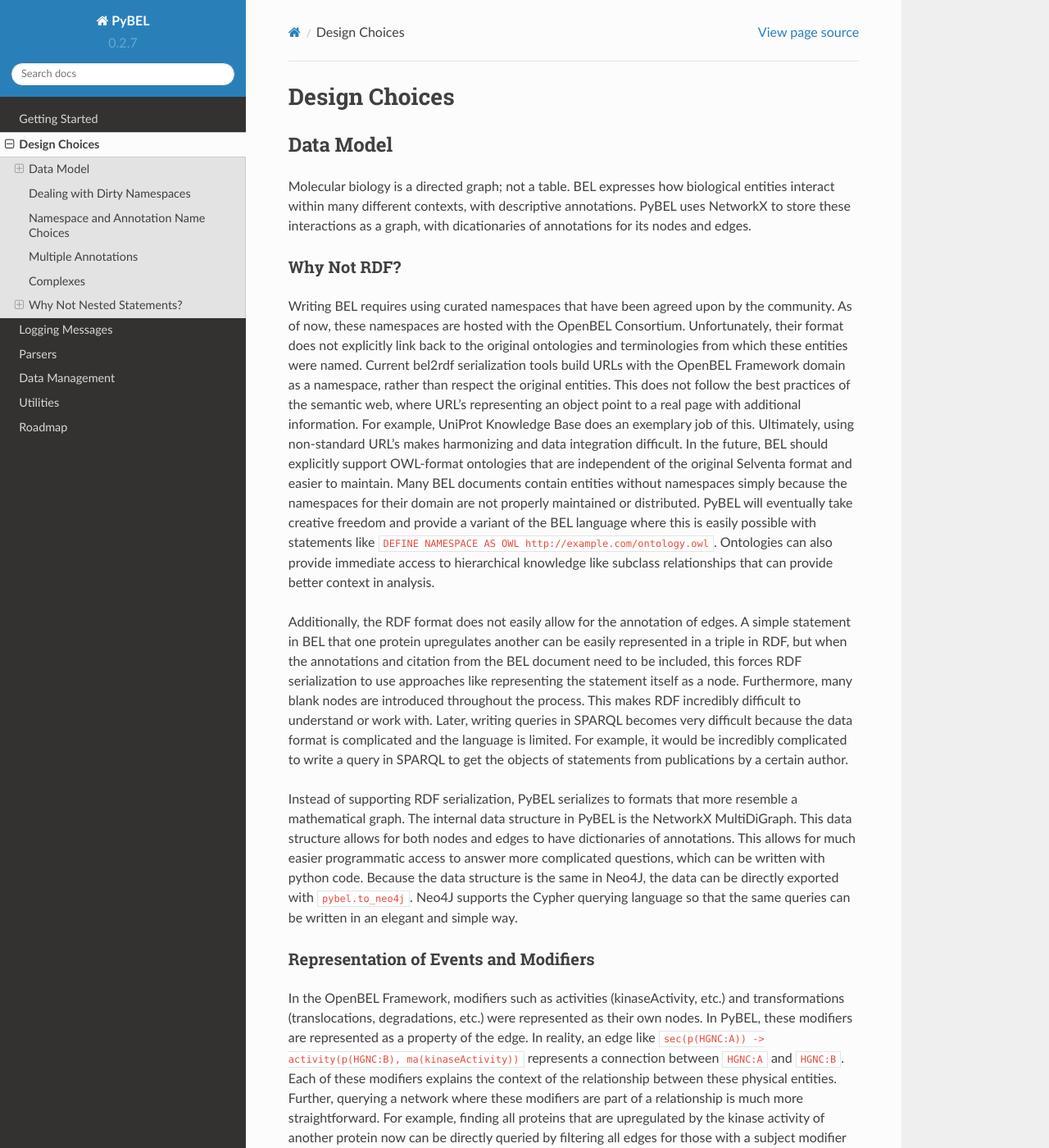
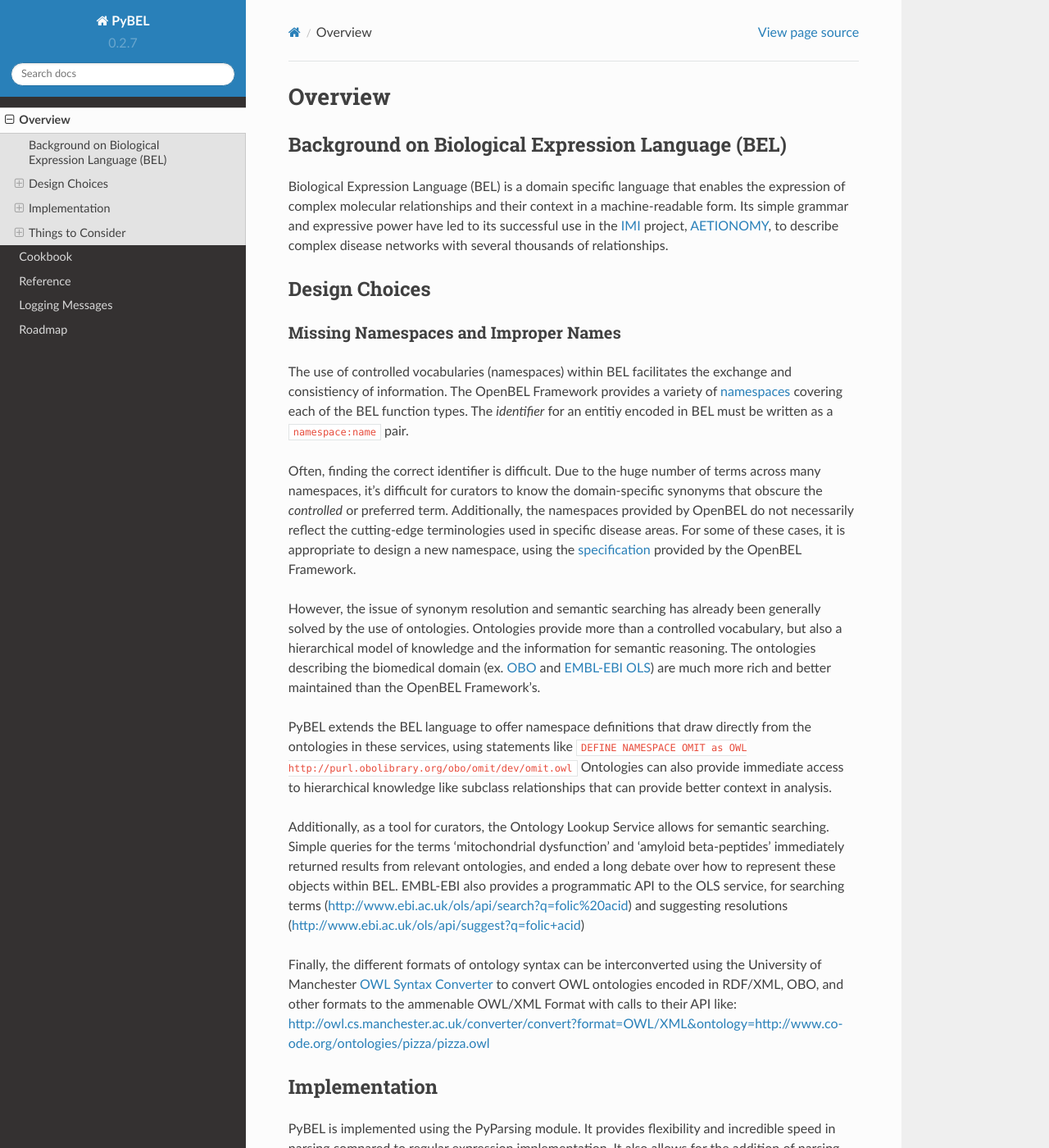
Before and after one commit to pybel/pybel, a Sphinx documentation site: the page built from docs/source/overview.rst, in a window 1280 px wide and 1400 px high. Shown: the whole window at 82% size. Built offline with Sphinx 7.4.7 and the Read the Docs theme 2.0.0, drawn with Linux system fonts in a browser that asks for light colours; some of the changed text lies outside the part shown.

Commit message:
Docs updates

```diff
--- a/docs/source/design.rst
+++ b/docs/source/overview.rst
@@ -1,28 +1,81 @@
+Overview
+========
+
+Background on Biological Expression Language (BEL)
+--------------------------------------------------
+Biological Expression Language (BEL) is a domain specific language that enables the expression of complex molecular
+relationships and their context in a machine-readable form. Its simple grammar and expressive power have led to its
+successful use in the `IMI <https://www.imi.europa.eu/>`_ project, `AETIONOMY <http://www.aetionomy.eu/>`_, to describe
+complex disease networks with several thousands of relationships.
+
 Design Choices
-==============
+--------------
 
-Data Model
-----------
+Missing Namespaces and Improper Names
+~~~~~~~~~~~~~~~~~~~~~~~~~~~~~~~~~~~~~
+The use of controlled vocabularies (namespaces) within BEL facilitates the exchange and consistiency of information.
+The OpenBEL Framework provides a variety of `namespaces <https://wiki.openbel.org/display/BELNA/Namespaces+Overview>`_
+covering each of the BEL function types. The *identifier* for an entitiy encoded in BEL must be written as a
+:code:`namespace:name` pair.
 
+Often, finding the correct identifier is difficult. Due to the huge number of terms across many namespaces, it's
+difficult for curators to know the domain-specific synonyms that obscure the *controlled* or preferred term.
+Additionally, the namespaces provided by OpenBEL do not necessarily reflect the cutting-edge terminologies used in
+specific disease areas. For some of these cases, it is appropriate to design a new namespace, using the `specification <http://openbel-framework.readthedocs.io/en/latest/tutorials/building_custom_namespaces.html>`_
+provided by the OpenBEL Framework.
+
+However, the issue of synonym resolution and semantic searching has already been generally solved by the use of ontologies.
+Ontologies provide more than a controlled vocabulary, but also a hierarchical model of knowledge and the information for
+semantic reasoning. The ontologies describing the biomedical domain (ex. `OBO <obofoundry.org>`_ and
+`EMBL-EBI OLS <http://www.ebi.ac.uk/ols/index>`_) are much more rich and better maintained than the OpenBEL Framework's.
+
+PyBEL extends the BEL language to offer namespace definitions that draw directly from the ontologies in these services,
+using statements like :code:`DEFINE NAMESPACE OMIT as OWL http://purl.obolibrary.org/obo/omit/dev/omit.owl`
+Ontologies can also provide immediate access to hierarchical knowledge like subclass relationships that can provide
+better context in analysis.
+
+Additionally, as a tool for curators, the Ontology Lookup Service allows for semantic searching. Simple queries for the
+terms 'mitochondrial dysfunction' and 'amyloid beta-peptides' immediately returned results from relevant ontologies,
+and ended a long debate over how to represent these objects within BEL. EMBL-EBI also provides a programmatic API to
+the OLS service, for searching terms (http://www.ebi.ac.uk/ols/api/search?q=folic%20acid) and
+suggesting resolutions (http://www.ebi.ac.uk/ols/api/suggest?q=folic+acid)
+
+Finally, the different formats of ontology syntax can be interconverted using the University of Manchester
+`OWL Syntax Converter <http://owl.cs.manchester.ac.uk/converter>`_ to convert OWL ontologies encoded in RDF/XML, OBO,
+and other formats to the ammenable OWL/XML Format with calls to their API like: http://owl.cs.manchester.ac.uk/converter/convert?format=OWL/XML&ontology=http://www.co-ode.org/ontologies/pizza/pizza.owl
+
+Implementation
+--------------
+
+PyBEL is implemented using the PyParsing module. It provides flexibility and incredible speed in parsing compared
+to regular expression implementation. It also allows for the addition of parsing action hooks, which allow
+the graph to be checked semantically at compile-time.
+
+It uses SQLite to provide a consistent and lightweight caching system for external data, such as
+namespaces, annotations, ontologies, and SQLAlchemy to provide a cross-platform interface. The same data management
+system is used to store graphs for high-performance querying.
+
+In-Memory Data Model
+~~~~~~~~~~~~~~~~~~~~
 Molecular biology is a directed graph; not a table. BEL expresses how biological entities interact within many
-different contexts, with descriptive annotations. PyBEL uses NetworkX to store these interactions as a graph, with
-dicationaries of annotations for its nodes and edges.
+different contexts, with descriptive annotations. PyBEL represents data with MultiDiGraph NetworkX to store these interactions as a graph, with
+dictionaries of annotations for its nodes and edges.
+
+Instead of supporting RDF serialization, PyBEL serializes to formats that more resemble a mathematical graph. The
+internal data structure in PyBEL is the NetworkX MultiDiGraph. This data structure allows for both nodes
+and edges to have dictionaries of annotations. This allows for much easier programmatic access to answer more
+complicated questions, which can be written with python code. Because the data structure is the same in Neo4J, the
+data can be directly exported with :code:`pybel.to_neo4j`. Neo4J supports the Cypher querying language so that the
+same queries can be written in an elegant and simple way.
 
 Why Not RDF?
 ~~~~~~~~~~~~
-
-Writing BEL requires using curated namespaces that have been agreed upon by the community. As of now, these namespaces
-are hosted with the OpenBEL Consortium. Unfortunately, their format does not explicitly link back to the original
-ontologies and terminologies from which these entities were named. Current bel2rdf serialization tools build URLs with
-the OpenBEL Framework domain as a namespace, rather than respect the original entities. This does not follow the best
+Current bel2rdf serialization tools build URLs with the OpenBEL Framework domain as a namespace, rather than respect
+the original namespaces of original entities. This does not follow the best
 practices of the semantic web, where URL’s representing an object point to a real page with additional information.
 For example, UniProt Knowledge Base does an exemplary job of this. Ultimately, using non-standard URL’s makes
-harmonizing and data integration difficult.  In the future, BEL should explicitly support OWL-format ontologies that are
-independent of the original Selventa format and easier to maintain. Many BEL documents contain entities without
-namespaces simply because the namespaces for their domain are not properly maintained or distributed. PyBEL will
-eventually take creative freedom and provide a variant of the BEL language where this is easily possible with statements
-like :code:`DEFINE NAMESPACE AS OWL http://example.com/ontology.owl`. Ontologies can also provide immediate access to
-hierarchical knowledge like subclass relationships that can provide better context in analysis.
+harmonizing and data integration difficult.
+
 
 Additionally, the RDF format does not easily allow for the annotation of edges. A simple statement in BEL that one
 protein upregulates another can be easily represented in a triple in RDF, but when the annotations and citation from
@@ -32,16 +85,9 @@ difficult to understand or work with. Later, writing queries in SPARQL becomes v
 is complicated and the language is limited. For example, it would be incredibly complicated to write a query in SPARQL
 to get the objects of statements from publications by a certain author.
 
-Instead of supporting RDF serialization, PyBEL serializes to formats that more resemble a mathematical graph. The
-internal data structure in PyBEL is the NetworkX MultiDiGraph. This data structure allows for both nodes
-and edges to have dictionaries of annotations. This allows for much easier programmatic access to answer more
-complicated questions, which can be written with python code. Because the data structure is the same in Neo4J, the
-data can be directly exported with :code:`pybel.to_neo4j`. Neo4J supports the Cypher querying language so that the
-same queries can be written in an elegant and simple way.
 
 Representation of Events and Modifiers
 ~~~~~~~~~~~~~~~~~~~~~~~~~~~~~~~~~~~~~~
-
 In the OpenBEL Framework, modifiers such as activities (kinaseActivity, etc.) and transformations (translocations,
 degradations, etc.) were represented as their own nodes. In PyBEL, these modifiers are represented as a property
 of the edge. In reality, an edge like :code:`sec(p(HGNC:A)) -> activity(p(HGNC:B), ma(kinaseActivity))` represents
@@ -74,46 +120,15 @@ and made querying more difficult. Consider the difference between the following
 - :code:`tloc(p(HGNC:A), fromLoc(GOCC:intracellular), toLoc(GOCC:"cell membrane")) -> p(HGNC:B)`
 - :code:`p(HGNC:A, location(GOCC:"cell membrane")) -> p(HGNC:B)`
 
-Dealing with Dirty Namespaces
------------------------------
-
-While it's not good practice to leave unqualified elements in a BEL document, sometimes there isn't a proper
-namespace at the time. There's a setting in the BELGraph for these occasions. The command line interface also provides
-a flag, :code:`--lenient`, for use. Again, this is not recommended. If you are using names that don't have namespaces,
-consult the scientific community working in your area of research and organize the development of a proper ontology,
-terminology, or namespace that can be used. Ultimately, a namespace allows many people to talk, without ambiguity,
-about the same thing. WARNING: Lenient mode is not tested very well. Use at your own risk.
-
-.. code-block:: python
-
-   >>> import pybel
-   >>> pybel.from_path('~/Desktop/my_document.bel', lenient=True)
-
-
-For now, the namespace for naked names is assigned the sentinel value from :code:`pybel.parser.parse_identifier.DIRTY`.
-
-Here are some suggestions on how to find an appropriate namespace:
-
-- Search the namespaces provided by Selventa, BELIEF, and other sources
-- See https://wiki.openbel.org/display/BELNA/Namespaces+Overview
-- Write your own :code:`belns` file
-- Use pybel-tools to convert OWL Ontologies to :code:`belns` file
-
-Namespace and Annotation Name Choices
--------------------------------------
-
-:code:`*.belns` and :code:`*.belanno` configuration files include an entry called "Keyword" in their respective
-[Namespace] and [AnnotationDefinition] sections. To maintain understandability between BEL documents, PyBEL
-warns when the names given in :code:`*.bel` documents do not match their respective resources. For now, capitalization
-is not considered, but in the future, PyBEL will also warn when capitalization is not properly stylized, like forgetting
-the lowercase 'h' in "ChEMBL".
+Things to Consider
+------------------
 
 Multiple Annotations
---------------------
-
+~~~~~~~~~~~~~~~~~~~~
 When an annotation has a list, it means that the following BEL relations are true for each of the listed values.
 The lines below show a BEL relation that corresponds to two edges, each with the same citation but different values
-for :code:`ExampleAnnotation`.
+for :code:`ExampleAnnotation`. This should be considered carefully for analyses dealing with the number of edges
+between two entities.
 
 - ``SET Citation = {"PubMed","Example Article","12345"}``
 - ``SET ExampleAnnotation = {"Example Value 1", "Example Value 2"}``
@@ -129,30 +144,25 @@ annotator wants to express, and is prone to mistakes, so use of annotation lists
 - ``SET ExampleAnnotation2 = {"Example Value 21", "Example Value 22"}``
 - ``p(HGNC:YFG1) -> p(HGNC:YFG2)``
 
-Complexes
----------
-
-Currently, an ordering is not assigned to the members of complexes . This is a post-processing implementation detail
-that is not implemented in the core of PyBEL. One suggestion to assign values to members in a complex like
-:code:`complex(p(HGNC:YFG1),p(HGNC:YFG2))` would be to sort over the 3-tuples of (Function, Namespace, Name) for
-each of the complex's elements. This order is guaranteed to be unique and persistent.
-
-
+Namespace and Annotation Name Choices
+~~~~~~~~~~~~~~~~~~~~~~~~~~~~~~~~~~~~~
+:code:`*.belns` and :code:`*.belanno` configuration files include an entry called "Keyword" in their respective
+[Namespace] and [AnnotationDefinition] sections. To maintain understandability between BEL documents, PyBEL
+warns when the names given in :code:`*.bel` documents do not match their respective resources. For now, capitalization
+is not considered, but in the future, PyBEL will also warn when capitalization is not properly stylized, like forgetting
+the lowercase 'h' in "ChEMBL".
 
 Why Not Nested Statements?
---------------------------
-
+~~~~~~~~~~~~~~~~~~~~~~~~~~
 BEL has different relationships for modeling direct and indirect causal relations.
 
 Direct
-~~~~~~
-
+******
 - :code:`A => B` means that `A` directly increases `B` through a physical process.
 - :code:`A =| B` means that `A` directly decreases `B` through a physical process.
 
 Indirect
-~~~~~~~~
-
+********
 The relationship between two entities can be coded in BEL, even if the process is not well understood.
 
 - :code:`A -> B` means that `A` indirectly increases `B`. There are hidden elements in `X` that mediate this interaction
@@ -163,8 +173,7 @@ The relationship between two entities can be coded in BEL, even if the process i
   components with varying activities.
 
 Increasing Nested Relationships
-~~~~~~~~~~~~~~~~~~~~~~~~~~~~~~~
-
+*******************************
 BEL also allows object of a relationship to be another statement.
 
 - :code:`A => (B => C)` means that `A` increases the process by which `B` increases `C`. The example in the BEL Spec
@@ -191,8 +200,7 @@ BEL also allows object of a relationship to be another statement.
   form of :code:`A -> (B =| C)` can also be resolved this way, but with added ambiguity.
 
 Decreasing Nested Relationships
-~~~~~~~~~~~~~~~~~~~~~~~~~~~~~~~
-
+*******************************
 While we could agree on usage for the previous examples, the decrease of a nested statement introduces an unreasonable
 amount of ambiguity.
 
@@ -204,8 +212,7 @@ amount of ambiguity.
   `C`, or could we again run into the problem of not knowing the precedence? The same is true for the indirect versions.
 
 Reccomendations for Use in PyBEL
-~~~~~~~~~~~~~~~~~~~~~~~~~~~~~~~~
-
+********************************
 We considered the ambiguity of nested statements to be too great of a risk to include their usage in the PyBEL compiler.
 In our group at Fraunhofer SCAI, curators resolved these statements to single statements to improve the precision and
 readability of our BEL documents.
--- a/docs/source/parsers.rst
+++ b/docs/source/reference.rst
@@ -1,6 +1,13 @@
+Reference
+=========
+
+Top-Level API
+-------------
+.. automodule:: pybel
+    :members:
+
 Parsers
-=======
-
+-------
 PyBEL makes extensive use of the PyParsing module. The code is organized to different modules to reflect
 the different faces ot the BEL language. These parsers support BEL 2.0 and have some backwards compatability
 for rewriting BEL 1.0 statements as BEL 2.0. The biologist and bioinformatician using this software will likely never
@@ -10,7 +17,7 @@ of these parsers.
 See: https://github.com/OpenBEL/language/blob/master/version_2.0/MIGRATE_BEL1_BEL2.md
 
 Control Parser
---------------
+~~~~~~~~~~~~~~
 This module handles parsing control statement, which add annotations and namespaces to the document.
 
 See: https://wiki.openbel.org/display/BLD/Control+Records
@@ -19,15 +26,43 @@ See: https://wiki.openbel.org/display/BLD/Control+Records
     :members:
 
 Relation Parser
----------------
+~~~~~~~~~~~~~~~
 This module handles parsing BEL relations and validation of semantics.
 
 .. autoclass:: pybel.parser.parse_bel.BelParser
     :members:
 
 Metadata Parser
----------------
+~~~~~~~~~~~~~~~
 This module supports the relation parser by handling statements.
 
 .. autoclass:: pybel.parser.parse_metadata.MetadataParser
     :members:
+
+Data Management
+---------------
+
+Under the hood, PyBEL caches namespace and annotation files for quick recall on later use. The user doesn't need to
+enable this option, but can specifiy a specific database location if they choose.
+
+Managers
+~~~~~~~~
+
+.. automethod:: pybel.manager.namespace_cache.DefinitionCacheManager.__init__
+
+Utilities
+---------
+
+Some utilities that are used throughout the software are explained here:
+
+General Utilities
+~~~~~~~~~~~~~~~~~
+
+.. automodule:: pybel.utils
+    :members:
+
+Parser Utilities
+~~~~~~~~~~~~~~~~
+
+.. automodule:: pybel.parser.utils
+    :members:
```
Also changed, not shown: docs/source/cookbook.rst (renamed from docs/source/tutorial.rst, +3 -32 lines), docs/source/index.rst (+12 -11 lines), docs/source/manager.rst (deleted, +0 -10 lines), docs/source/utils.rst (deleted, +0 -16 lines).
